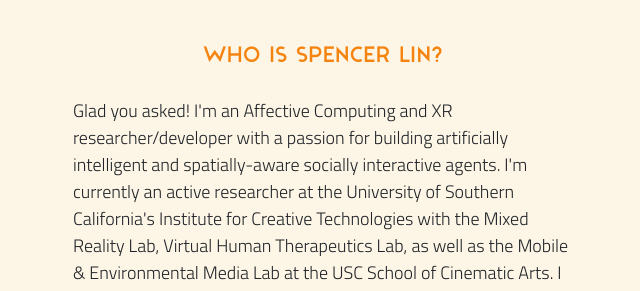
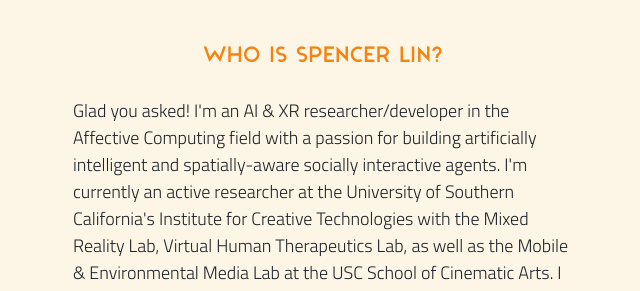
Before and after one commit to Spencer-L/Spencer-L.github.io, a Jekyll site: the page built from about.md, in a window 1280 px wide, cut to the strip 395-949 px from the top of the page. Shown: the top 291 px of the strip, without its empty margins (317-957 px from the left). Built offline with Jekyll 4.4.1, drawn with Linux system fonts in a browser that asks for light colours; nearby versions of some CDN libraries; some of the changed text lies outside the part shown.

Commit message:
Update about.md

```diff
--- a/about.md
+++ b/about.md
@@ -12,7 +12,7 @@ title: About
 <br>
 
 <p class="bio">
-Glad you asked!  I'm an Affective Computing and XR researcher/developer with
+Glad you asked!  I'm an AI & XR researcher/developer in the Affective Computing field with
 a passion for building artificially intelligent and spatially-aware socially interactive agents.  I'm
 currently an active researcher at the University of Southern California's
 Institute for Creative Technologies with the Mixed Reality Lab, Virtual Human Therapeutics Lab, as well
```
